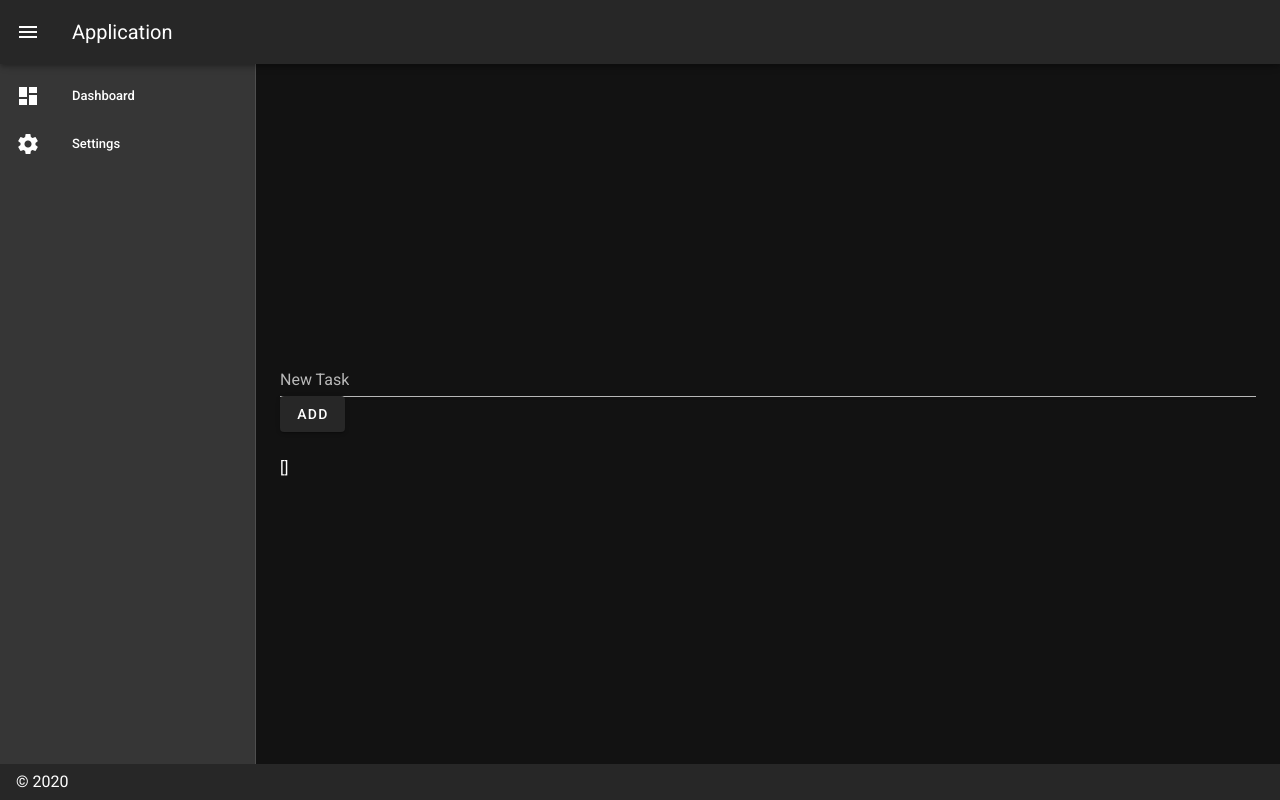
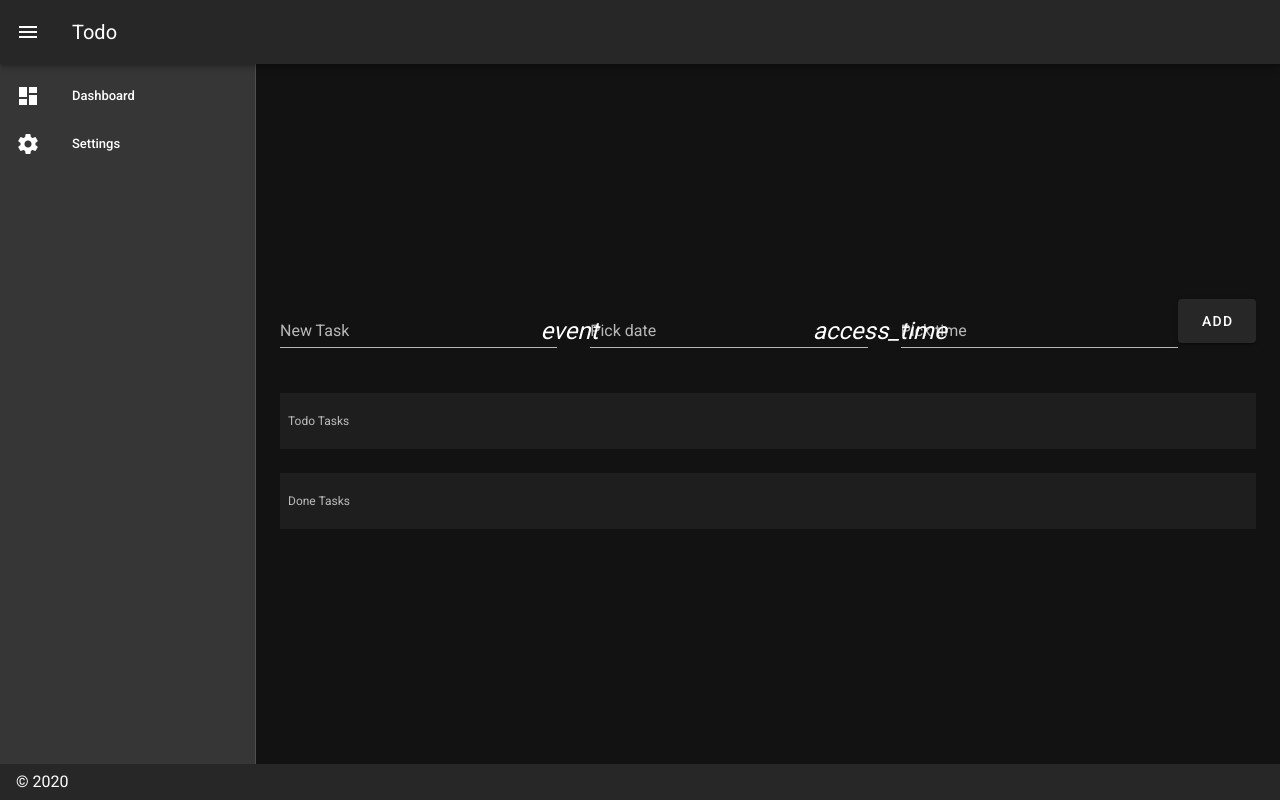
Before and after one commit to vlad-jsdev/newtodo, a Vue app: page / in a window 1280 px wide. Built offline with nearby package versions, Linux system fonts and the light colour scheme.

Commit message:
added emit

```diff
--- a/src/App.vue
+++ b/src/App.vue
@@ -30,7 +30,7 @@
             clipped-left
     >
       <v-app-bar-nav-icon @click.stop="drawer = !drawer"></v-app-bar-nav-icon>
-      <v-toolbar-title>Application</v-toolbar-title>
+      <v-toolbar-title>Todo</v-toolbar-title>
     </v-app-bar>
 
     <v-main>
@@ -43,8 +43,8 @@
                 justify="center"
         >
           <v-col>
-                <Todo />
-
+                <Todo v-on:done="getDone($event)"/>
+                <Done :doneTasks="doneTasks"/>
           </v-col>
         </v-row>
       </v-container>
@@ -58,17 +58,24 @@
 
 <script>
   import Todo from "@/components/Todo";
-
+  import Done from "@/components/Done";
   export default {
     name: 'App',
     components: {
+      Done,
       Todo
     },
-    props: {
-      source: String},
-    data: () => ({
-      drawer: null,
-    }),
+    data: () => {
+      return ({
+        doneTasks: [],
+        drawer: null,
+      });
+    },
+    methods:{
+        getDone(x){
+            this.doneTasks = x
+        }
+    },
     created () {
       this.$vuetify.theme.dark = true
     },
--- /dev/null
+++ b/src/components/Done.vue
@@ -0,0 +1,27 @@
+<template>
+    <div>
+        <v-container>
+    <v-row>
+        <v-col>
+            <v-list dense>
+            <v-subheader>Done Tasks</v-subheader>
+            <v-list-item-group color="red accent-1">
+                <v-list-item v-for="(doneTask, id) in doneTasks" v-bind:key="id"><v-card-text>{{ doneTask.textTodo }}</v-card-text><v-btn v-on:click="delTasks(doneTasks.indexOf(doneTask))">delete</v-btn></v-list-item>
+            </v-list-item-group>
+            </v-list>
+        </v-col></v-row>
+    </v-container>
+    </div>
+</template>
+<script>
+    export default {
+        name: 'Done',
+        props: ['doneTasks'],
+        methods:{
+            delTasks(a){
+                this.doneTasks.splice(a, 1)
+            }
+        }
+    }
+
+</script>
--- a/src/components/Todo.vue
+++ b/src/components/Todo.vue
@@ -2,16 +2,68 @@
     <div>
         <v-container>
             <v-row>
-                <v-col>
+                <v-col class="d-flex">
                     <v-text-field label="New Task" hide-details="auto" v-model=task v-on:keyup.enter="AddNewTodo"></v-text-field>
-                    <v-btn v-on:click="AddNewTodo(task)">Add</v-btn>
+                    <v-menu
+                            v-model="datePick"
+                            :close-on-content-click="false"
+                            :nudge-right="40"
+                            transition="scale-transition"
+                            offset-y
+                            min-width="290px"
+                    >
+                        <template v-slot:activator="{ on, attrs }">
+                            <v-text-field
+                                    v-model="date"
+                                    label="Pick date"
+                                    prepend-icon="event"
+                                    readonly
+                                    v-bind="attrs"
+                                    v-on="on"
+                            ></v-text-field>
+                        </template>
+                        <v-date-picker v-model="date" @input="datePick = false"></v-date-picker>
+                    </v-menu>
+                    <v-menu
+                            ref="menu"
+                            v-model="timePicker"
+                            :close-on-content-click="false"
+                            :nudge-right="40"
+                            :return-value.sync="time"
+                            transition="scale-transition"
+                            offset-y
+                            max-width="290px"
+                            min-width="290px"
+                    >
+                        <template v-slot:activator="{ on, attrs }">
+                            <v-text-field
+                                    v-model="time"
+                                    label="Pick time"
+                                    prepend-icon="access_time"
+                                    readonly
+                                    v-bind="attrs"
+                                    v-on="on"
+                            ></v-text-field>
+                        </template>
+                        <v-time-picker
+                                v-if="timePicker"
+                                v-model="time"
+                                full-width
+                                @click:minute="$refs.menu.save(time)"
+                        ></v-time-picker>
+                    </v-menu>
+                    <v-btn large v-on:click="AddNewTodo(task)">Add</v-btn>
                 </v-col>
             </v-row>
             <v-row>
                 <v-col>
-                    <v-list v-for="(todo, id) in todos" v-bind:key="id">{{ todo.textTodo }}<v-btn v-on:click="DoneTodo(todos.indexOf(todo))">Done</v-btn></v-list>
+                    <v-list dense>
+                        <v-subheader>Todo Tasks</v-subheader>
+                        <v-list-item-group color="primary">
+                    <v-list-item v-for="(todo, id) in todos" v-bind:key="id"><v-card-text>{{ todo.textTodo }}</v-card-text><v-btn v-on:click="DoneTodo(todos.indexOf(todo))">Done</v-btn></v-list-item>
+                    </v-list-item-group>
+                    </v-list>
                 </v-col></v-row>
-                {{ doneTasks }}
         </v-container>
     </div>
 </template>
@@ -21,20 +73,29 @@
         data: () => ({
                 todos: [],
                 task: '',
+                date: '',
+                time:'',
+                checkbox1: false,
+                timePicker: false,
                 doneTasks: []
         }),
         methods:{
+
             AddNewTodo() {
                 if(this.task === '')
                     return
-                this.todos.push({id: new Date(), textTodo: this.task, date: new Date(), alarm: ''})
+                this.todos.push({id: new Date(), textTodo: this.task, date: this.date, time: this.time})
                 this.task = ''
+                this.date = ''
+                this.time = ''
             },
             DoneTodo(a){
                 this.doneTasks.push(this.todos[a])
-                this.todos.splice(a,1)
+                this.$emit('done', this.doneTasks)
+                this.todos.splice(a, 1)
             }
-        }
-
+        },
+        computed:{
+    }
     }
 </script>
```
